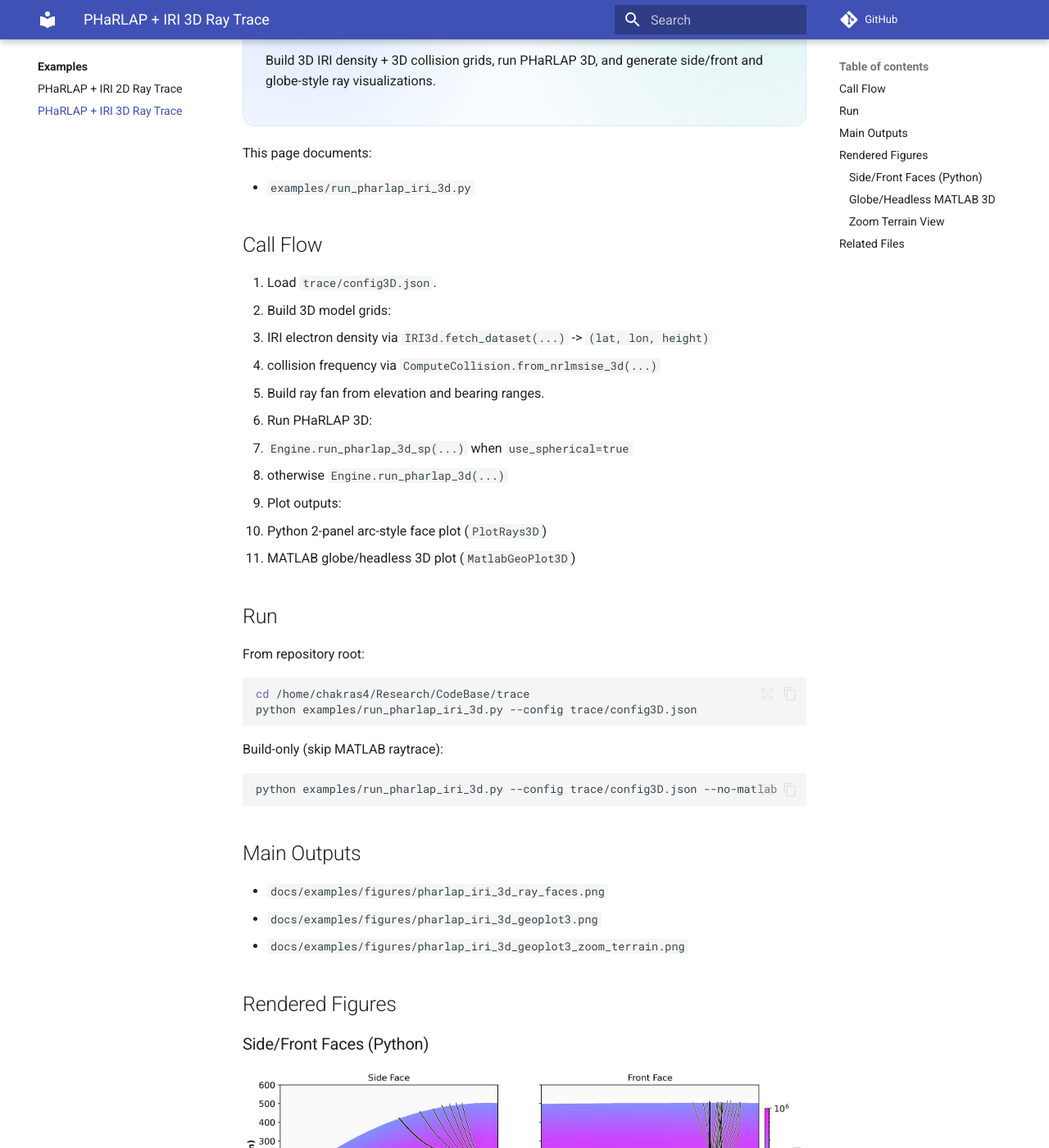
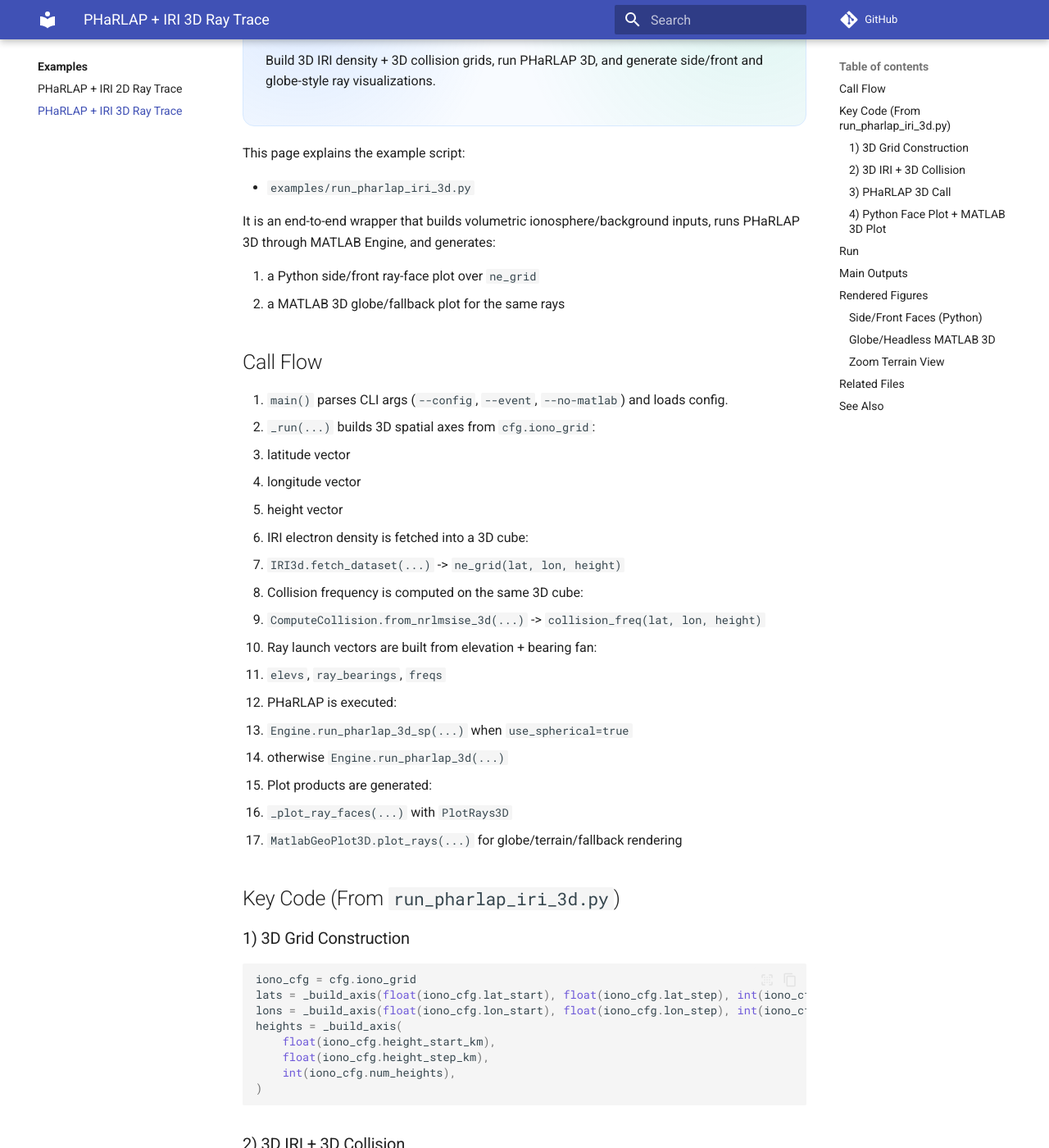
Before and after one commit to shibaji7/trace, an MkDocs documentation site: the page built from docs/examples/pharlap_iri_3d.md, in a window 1280 px wide and 1400 px high, scrolled down 403 px. Shown: the whole window at 82% size. Built offline with MkDocs 1.6.1 and Material for MkDocs 9.7.7, drawn with Linux system fonts in a browser that asks for light colours; comment, search, counter and statistics services are not loaded; some of the changed text lies outside the part shown.

Commit message:
Updated 3D PHaRLAP invoke and plotting 2D faces.

````diff
--- a/docs/examples/pharlap_iri_3d.md
+++ b/docs/examples/pharlap_iri_3d.md
@@ -10,23 +10,117 @@
   <p>Build 3D IRI density + 3D collision grids, run PHaRLAP 3D, and generate side/front and globe-style ray visualizations.</p>
 </div>
 
-This page documents:
+This page explains the example script:
 
 - `examples/run_pharlap_iri_3d.py`
 
+It is an end-to-end wrapper that builds volumetric ionosphere/background inputs, runs PHaRLAP 3D through MATLAB Engine, and generates:
+
+1. a Python side/front ray-face plot over `ne_grid`
+2. a MATLAB 3D globe/fallback plot for the same rays
+
 ## Call Flow
 
-1. Load `trace/config3D.json`.
-2. Build 3D model grids:
-   - IRI electron density via `IRI3d.fetch_dataset(...)` -> `(lat, lon, height)`
-   - collision frequency via `ComputeCollision.from_nrlmsise_3d(...)`
-3. Build ray fan from elevation and bearing ranges.
-4. Run PHaRLAP 3D:
+1. `main()` parses CLI args (`--config`, `--event`, `--no-matlab`) and loads config.
+2. `_run(...)` builds 3D spatial axes from `cfg.iono_grid`:
+   - latitude vector
+   - longitude vector
+   - height vector
+3. IRI electron density is fetched into a 3D cube:
+   - `IRI3d.fetch_dataset(...)` -> `ne_grid(lat, lon, height)`
+4. Collision frequency is computed on the same 3D cube:
+   - `ComputeCollision.from_nrlmsise_3d(...)` -> `collision_freq(lat, lon, height)`
+5. Ray launch vectors are built from elevation + bearing fan:
+   - `elevs`, `ray_bearings`, `freqs`
+6. PHaRLAP is executed:
    - `Engine.run_pharlap_3d_sp(...)` when `use_spherical=true`
    - otherwise `Engine.run_pharlap_3d(...)`
-5. Plot outputs:
-   - Python 2-panel arc-style face plot (`PlotRays3D`)
-   - MATLAB globe/headless 3D plot (`MatlabGeoPlot3D`)
+7. Plot products are generated:
+   - `_plot_ray_faces(...)` with `PlotRays3D`
+   - `MatlabGeoPlot3D.plot_rays(...)` for globe/terrain/fallback rendering
+
+## Key Code (From `run_pharlap_iri_3d.py`)
+
+### 1) 3D Grid Construction
+
+```python
+iono_cfg = cfg.iono_grid
+lats = _build_axis(float(iono_cfg.lat_start), float(iono_cfg.lat_step), int(iono_cfg.num_lats))
+lons = _build_axis(float(iono_cfg.lon_start), float(iono_cfg.lon_step), int(iono_cfg.num_lons))
+heights = _build_axis(
+    float(iono_cfg.height_start_km),
+    float(iono_cfg.height_step_km),
+    int(iono_cfg.num_heights),
+)
+```
+
+### 2) 3D IRI + 3D Collision
+
+```python
+ne_grid = _build_iri_3d(cfg, event_time, lats, lons, heights)
+collision_freq = _build_collision_3d(
+    cfg, event_time, ne_grid, lats, lons, heights
+)
+iono_en_grid_5 = ne_grid.copy()
+```
+
+Internally:
+
+```python
+iri = IRI3d(cfg, event_time)
+ne_grid, _ = iri.fetch_dataset(event_time, lats, lons, heights, workers=int(cfg.worker))
+```
+
+and
+
+```python
+cc = ComputeCollision.from_nrlmsise_3d(
+    date=event_time,
+    lats=lats,
+    lons=lons,
+    heights_km=heights,
+    Te=te_3d, Ti=ti_3d, edens=ne_grid, O2p=o2p_3d, Op=op_3d,
+    workers=int(cfg.worker),
+)
+collision_freq = cc.collision.nu_ft
+```
+
+### 3) PHaRLAP 3D Call
+
+```python
+if bool(getattr(cfg, "use_spherical", True)):
+    ray_data, ray_path_data, ray_state_vec = eng.run_pharlap_3d_sp(
+        origin_lat=origin_lat, origin_lon=origin_lon, origin_ht=origin_ht,
+        elevs=elevs, ray_bearings=ray_bearings, freqs=freqs,
+        OX_mode=int(cfg.OX_mode), nhops=int(cfg.nhops), tol=float(cfg.threshold),
+        rad_earth_m=float(cfg.radius_earth_m),
+        iono_en_grid=ne_grid, iono_en_grid_5=iono_en_grid_5,
+        collision_freq=collision_freq, iono_grid_parms=iono_grid_parms,
+        Bx=Bx, By=By, Bz=Bz, geomag_grid_parms=geomag_grid_parms,
+    )
+else:
+    ray_data, ray_path_data, ray_state_vec = eng.run_pharlap_3d(...)
+```
+
+### 4) Python Face Plot + MATLAB 3D Plot
+
+```python
+_plot_ray_faces(
+    ne_grid=ne_grid, ray_path_data=ray_path_data,
+    lats=lats, lons=lons, heights=heights,
+    origin_lat=origin_lat, origin_lon=origin_lon,
+    out_file=out_file,
+)
+
+geo = MatlabGeoPlot3D()
+geo.plot_rays(ray_path_data=ray_path_data, out_file=geo_out)
+geo.plot_rays(
+    ray_path_data=ray_path_data,
+    out_file=geo_zoom_out,
+    basemap="topographic",
+    zoom_to_rays=True,
+)
+```
 
 ## Run
 
@@ -35,6 +129,12 @@
 ```bash
 cd /home/chakras4/Research/CodeBase/trace
 python examples/run_pharlap_iri_3d.py --config trace/config3D.json
+```
+
+Custom timestamp:
+
+```bash
+python examples/run_pharlap_iri_3d.py --config trace/config3D.json --event 2017-05-27T16:00:00Z
 ```
 
 Build-only (skip MATLAB raytrace):
@@ -48,6 +148,8 @@
 - `docs/examples/figures/pharlap_iri_3d_ray_faces.png`
 - `docs/examples/figures/pharlap_iri_3d_geoplot3.png`
 - `docs/examples/figures/pharlap_iri_3d_geoplot3_zoom_terrain.png`
+
+Console log also reports render mode for MATLAB output (for example `geoplot3` vs `plot3_ecef` fallback).
 
 ## Rendered Figures
 
@@ -67,3 +169,7 @@
 - `trace/collision.py`
 - `trace/density/iri.py`
 - `trace/plottrace.py`
+
+## See Also
+
+- [PHaRLAP + IRI 2D Ray Trace](pharlap_iri.md)
````
Also changed, not shown: docs/examples/figures/pharlap_iri_3d_geoplot3.png, docs/examples/figures/pharlap_iri_3d_geoplot3_zoom_terrain.png, 2 other files.
